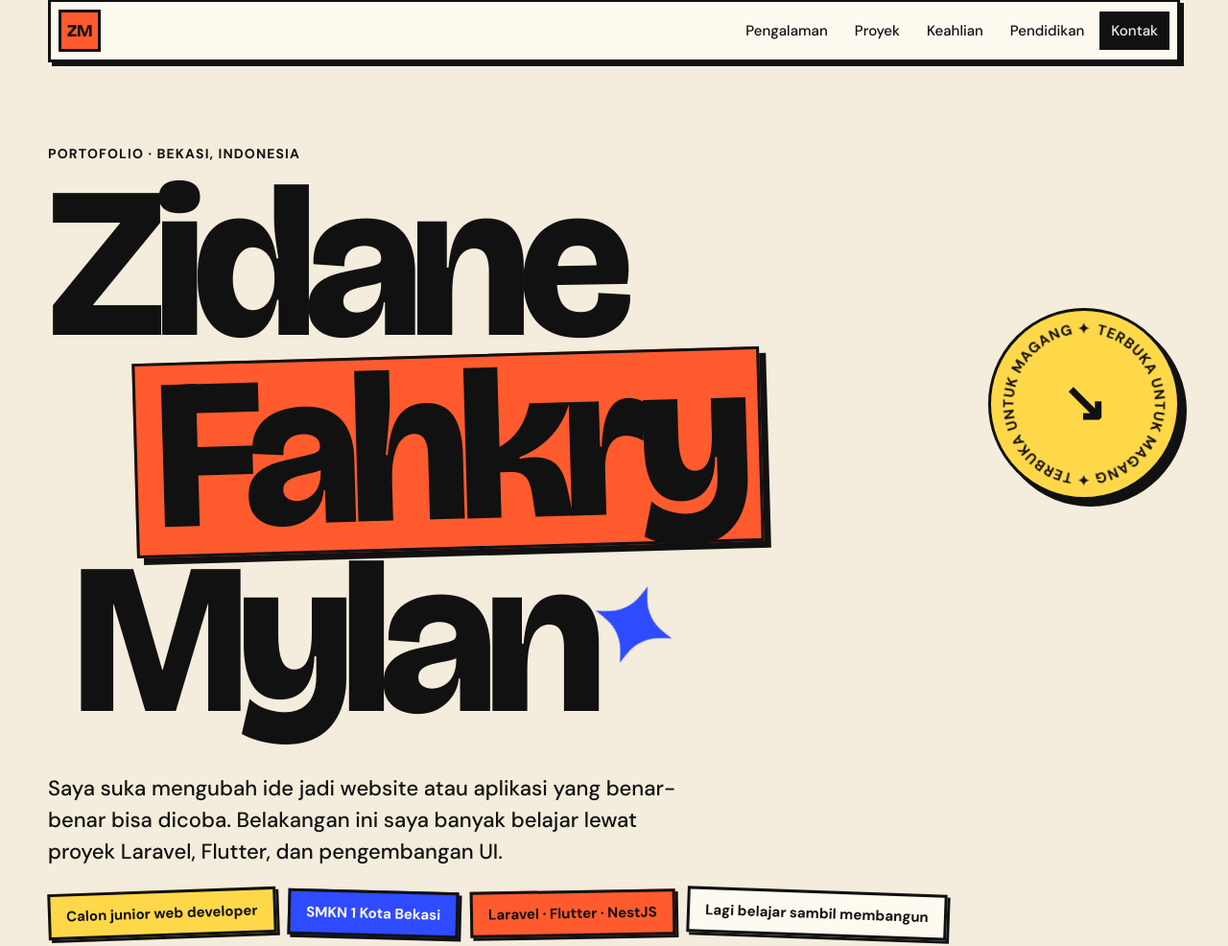
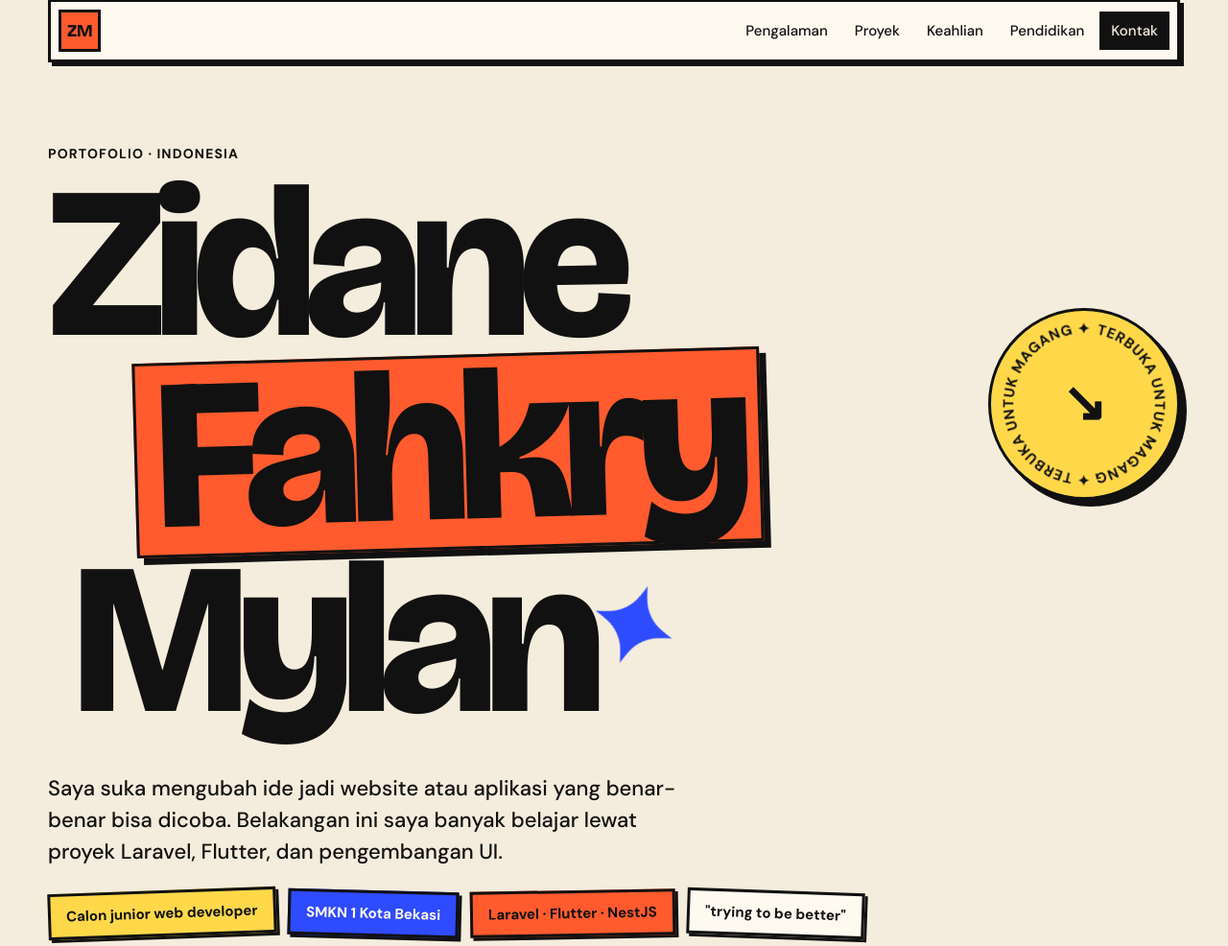
Before and after one commit to jidandan187/zidane-portfolio, a plain HTML site: page index.html in a window 1280 px wide. Shown: the part 15-1001 px from the top of the page at 96% size. Drawn offline with nearby package versions, Linux system fonts and the light colour scheme.

Commit message:
Update hero section text in index.html

```diff
--- a/index.html
+++ b/index.html
@@ -30,7 +30,7 @@
   <main>
     <!-- HERO -->
     <section class="hero">
-      <p class="hero-top">Portofolio · Bekasi, Indonesia</p>
+      <p class="hero-top">Portofolio · Indonesia</p>
       <h1>
         <span class="l1">Zidane</span>
         <span class="l2"><em>Fahkry</em></span>
@@ -51,7 +51,7 @@
         <li class="s-yellow">Calon junior web developer</li>
         <li class="s-blue">SMKN 1 Kota Bekasi</li>
         <li class="s-orange">Laravel · Flutter · NestJS</li>
-        <li class="s-white">Lagi belajar sambil membangun</li>
+        <li class="s-white">"trying to be better"</li>
       </ul>
     </section>
 
```
